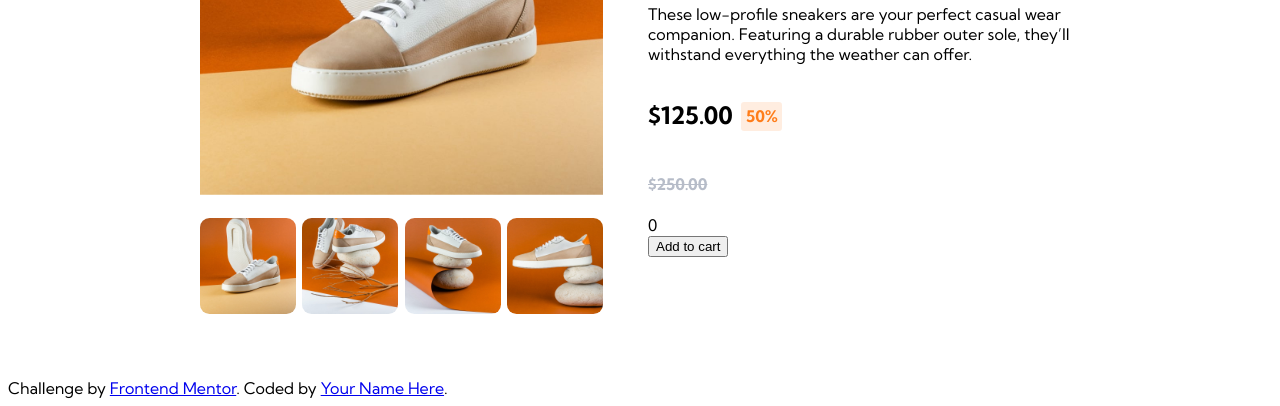
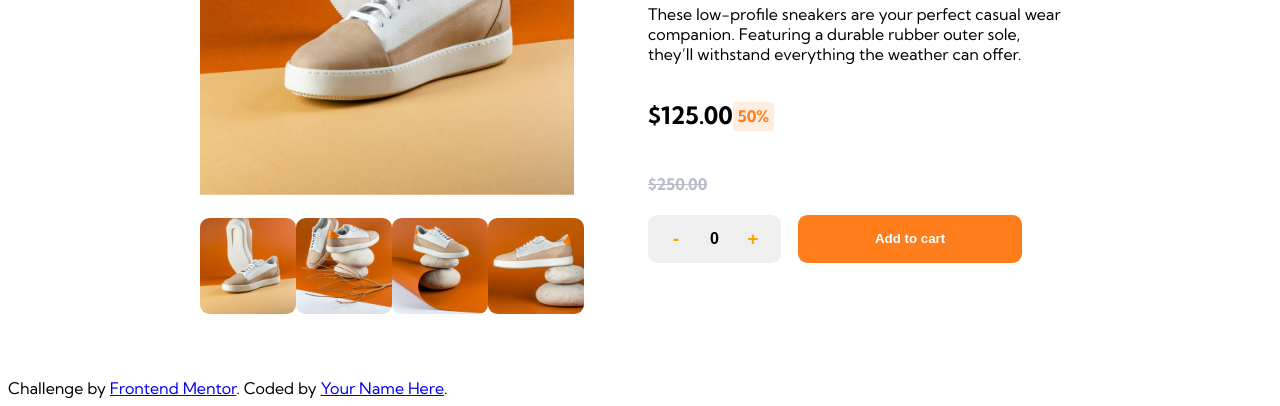
Before and after one commit to LukJeru/e-commerce, a plain HTML site: page index.html in a window 1280 px wide. Shown: the part 402-808 px from the top of the page. Drawn offline with Linux system fonts and the light colour scheme.

Commit message:
add css style form

```diff
--- a/index.html
+++ b/index.html
@@ -50,8 +50,14 @@
       </div>
       <h4 id="originalPrice">$250.00</h4>
 
-      <form>0</form>
-      <button>Add to cart</button>
+      <form>
+        <div id="quantity">
+          <button type="submit" id="minus">-</button>
+          <input type="submit" value="0" id="value">
+          <button type="submit" id="plus">+</button>
+        </div>
+        <button type="submit" id="add">Add to cart</button>
+      </form>
     </div>
   </main>
 
--- a/stylesheet.css
+++ b/stylesheet.css
@@ -96,6 +96,9 @@ main {
 #information {
   width: 50%;
   padding-top: 2rem;
+  text-align: left;
+  padding-right: 2rem;
+  padding-left: 2rem;
 }
 
 #subGallery {
@@ -149,3 +152,63 @@ h3 {
   color: var(--Grayish-blue);
   text-decoration: line-through;
 }
+
+/*form*/
+
+form {
+  display: flex;
+  width: 90%;
+  justify-content: space-between;
+  height: 3rem;
+}
+
+#quantity {
+  display: flex;
+}
+
+#plus {
+  border: none;
+  color: orange;
+  width: 3.5rem;
+  border-top-right-radius: .6rem;
+  border-bottom-right-radius: .6rem;
+  font-weight: 700;
+  font-size: 1.2rem;
+}
+
+#plus:hover {
+  cursor: pointer;
+}
+
+#value {
+  border: none;
+  font-weight: 700;
+  font-size: 1rem;
+}
+
+#minus {
+  border: none;
+  color: orange;
+  width: 3.5rem;
+  border-top-left-radius: .6rem;
+  border-bottom-left-radius: .6rem;
+  font-weight: 700;
+  font-size: 1.2rem;
+}
+
+#minus:hover {
+  cursor: pointer;
+}
+
+#add {
+  background-color: var(--orange);
+  color: var(--White);
+  border: none;
+  width: 60%;
+  font-weight: 700;
+  border-radius: .6rem;
+}
+
+#add:hover {
+  background-color: var(--pale-orange);
+}
```
